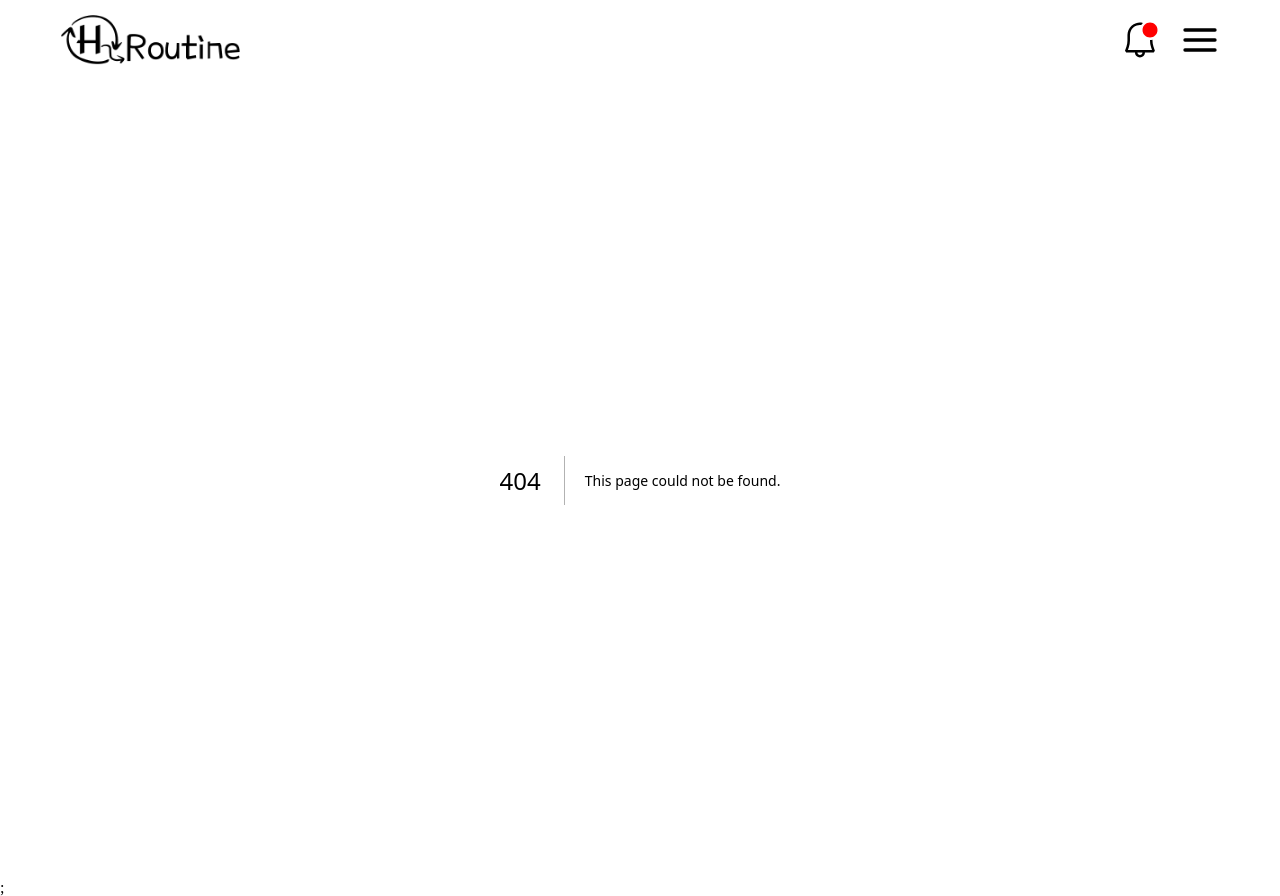
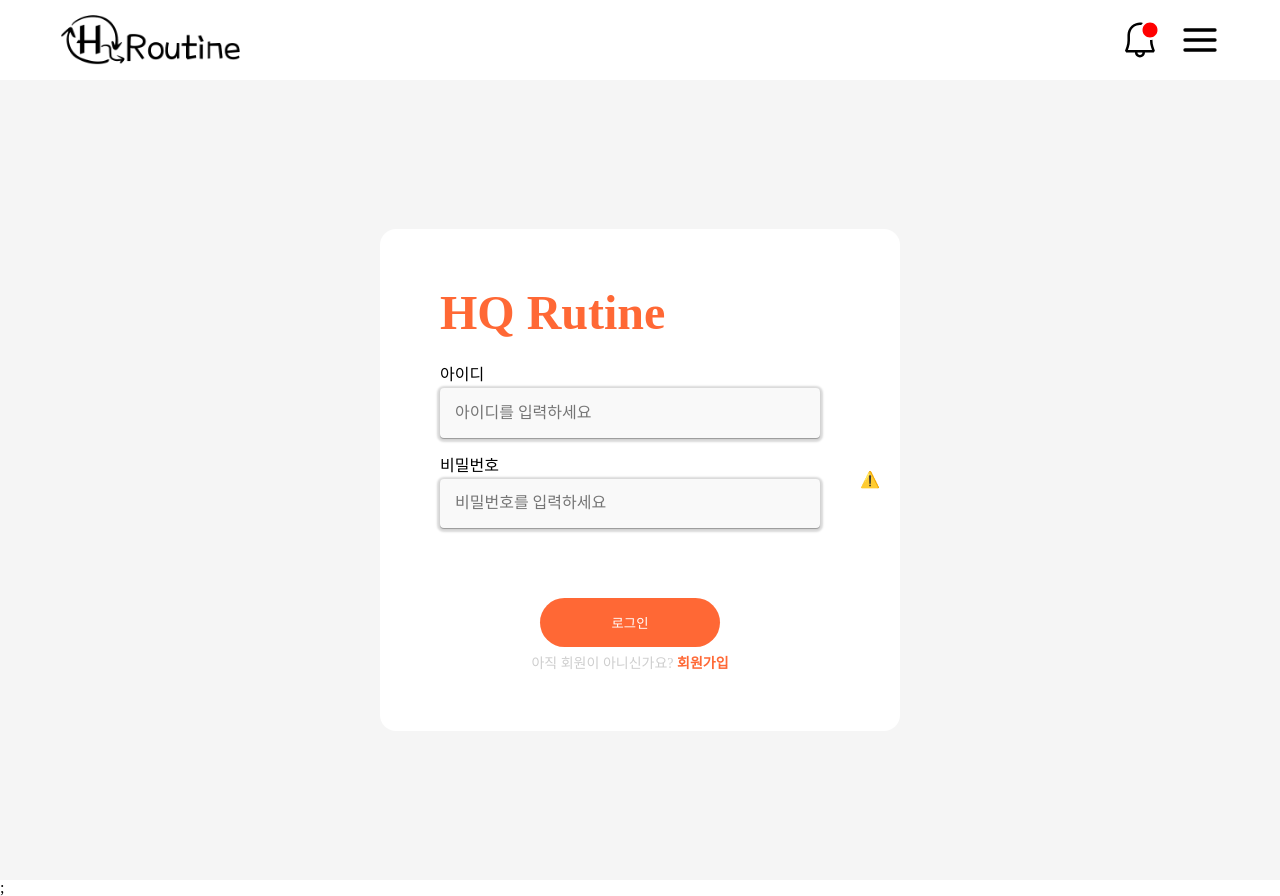
Before and after one commit to Techeer-FM-Studio/frontend, a Next.js app: page /signin in a window 1280 px wide. Before the commit this address had no page. Built offline with nearby package versions, Linux system fonts and the light colour scheme; no server answers; a web font is replaced by a local one.

Commit message:
feat: 로그인 페이지 UI 구현

```diff
--- /dev/null
+++ b/src/pages/signin/index.tsx
@@ -0,0 +1,44 @@
+import React from 'react';
+import { Player } from '@lottiefiles/react-lottie-player';
+import styles from './styles.module.scss';
+function LoginPage() {
+  return (
+    <section className={styles.signinContainer}>
+      <section className={styles.signinContainer__box}>
+        <article className={styles.signinContainer__left}>
+          <h1>HQ Rutine</h1>
+          <form className={styles.signinContainer__form}>
+            <label htmlFor="id">아이디</label>
+            <input
+              id="id"
+              type="text"
+              placeholder="아이디를 입력하세요"
+            ></input>
+
+            <label htmlFor="password">비밀번호</label>
+            <input
+              id="password"
+              type="password"
+              placeholder="비밀번호를 입력하세요"
+            ></input>
+
+            <button type="submit">로그인</button>
+            <p>
+              아직 회원이 아니신가요? <span>회원가입</span>
+            </p>
+          </form>
+        </article>
+        <article className={styles.signinContainer__right}>
+          <Player
+            src="https://assets6.lottiefiles.com/packages/lf20_vyL7gxqRAH.json"
+            className="players"
+            loop
+            autoplay
+          />
+        </article>
+      </section>
+    </section>
+  );
+}
+
+export default LoginPage;
--- /dev/null
+++ b/src/pages/signin/styles.module.scss
@@ -0,0 +1,84 @@
+.signinContainer {
+  display: flex;
+  justify-content: center;
+  align-items: center;
+  width: 100vw;
+  height: 100vh;
+  background-color: #f5f5f5;
+
+  &__box {
+    display: flex;
+    align-items: center;
+    justify-content: center;
+    padding: 2rem;
+    border-radius: 16px;
+    background-color: white;
+  }
+
+  &__left {
+    display: flex;
+    flex-direction: column;
+    align-items: center;
+    padding: 4rem;
+    gap: 3rem;
+    background-color: white;
+
+    h1 {
+      align-self: flex-start;
+      text-align: center;
+      font-size: 4.8rem;
+      font-weight: 600;
+      color: #ff6835;
+    }
+  }
+
+  &__form {
+    display: flex;
+    flex-direction: column;
+
+    & > label {
+      margin-bottom: 0.5rem;
+    }
+    & > input {
+      width: 380px;
+      height: 49.09px;
+      padding: 0 1.5rem;
+      margin-bottom: 2rem;
+      font-weight: 500;
+      outline: none;
+      background: #f9f9f9;
+      box-shadow: 0px 1px 2px 3px rgba(0, 0, 0, 0.15),
+        0px 1px 1px rgba(0, 0, 0, 0.3);
+      border-radius: 4px;
+    }
+
+    & > button {
+      align-self: center;
+      width: 18rem;
+      height: 4.9rem;
+      margin-top: 5rem;
+      cursor: pointer;
+      color: white;
+      border: none;
+      background: #ff6835;
+      border-radius: 100px;
+    }
+
+    & > p {
+      align-self: center;
+      margin-top: 1rem;
+      font-size: 1.4rem;
+      color: #cecece;
+
+      & > span {
+        font-weight: 600;
+        cursor: pointer;
+        color: #ff6835;
+      }
+    }
+  }
+
+  &__right {
+    background-color: white;
+  }
+}
```
